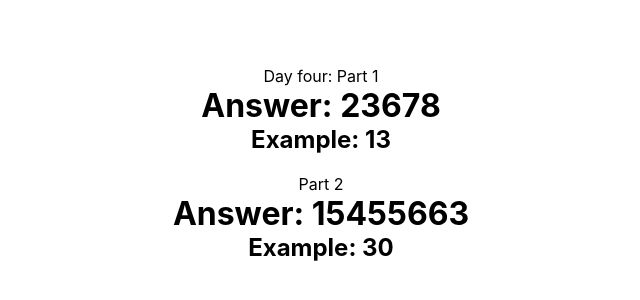
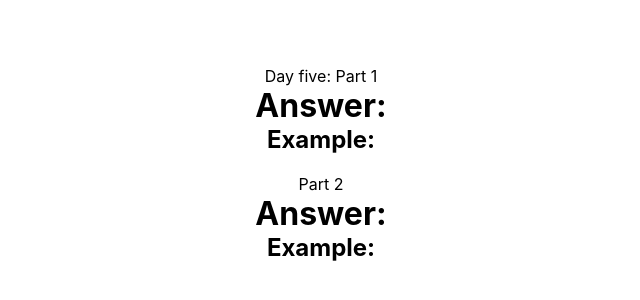
Before and after one commit to Sebastian-Rosenblad/aoc-2023, a React (Create React App) app: page / in a window 1280 px wide. Shown: the part 226-526 px from the top of the page, without its empty margins (319-959 px from the left). Built offline with nearby package versions, Linux system fonts and the light colour scheme.

Commit message:
Init Day Five

```diff
--- a/src/App.tsx
+++ b/src/App.tsx
@@ -1,11 +1,11 @@
 import React from 'react';
 import './App.scss';
-import DayFour from './days/DayFour/DayFour';
+import DayFive from './days/DayFive/DayFive';
 
 function App() {
   return (
     <div className="App">
-      <DayFour />
+      <DayFive />
     </div>
   );
 }
--- /dev/null
+++ b/src/days/DayFive/DayFive.scss
@@ -0,0 +1 @@
+.day-five {}
--- /dev/null
+++ b/src/days/DayFive/DayFive.tsx
@@ -0,0 +1,32 @@
+import './DayFive.scss';
+import { dayFiveData } from './data';
+import { dayFiveExample } from './example_data';
+
+function DayFive() {
+  const data: Array<string> = dayFiveData.split(/\r?\n/);
+  const exampleData: Array<string> = dayFiveExample.split(/\r?\n/);
+
+  /**
+   * Part 1: time 00:00:00 - rank 0000
+   * Part 2: time 00:00:00 - rank 0000
+   */
+
+  function calculate(a: Array<string>, partOne: boolean): string {
+    if (partOne)
+      return "";
+    return "";
+  }
+
+  return (
+    <div className='day-five'>
+      <p>Day five: Part 1</p>
+      <h1>Answer: {calculate(data, true)}</h1>
+      <h2>Example: {calculate(exampleData, true)}</h2>
+      <p>Part 2</p>
+      <h1>Answer: {calculate(data, false)}</h1>
+      <h2>Example: {calculate(exampleData, false)}</h2>
+    </div>
+  );
+}
+
+export default DayFive;
--- /dev/null
+++ b/src/days/DayFive/data.tsx
@@ -0,0 +1 @@
+export const dayFiveData:string=``;
--- /dev/null
+++ b/src/days/DayFive/example_data.tsx
@@ -0,0 +1 @@
+export const dayFiveExample:string=``;
```
